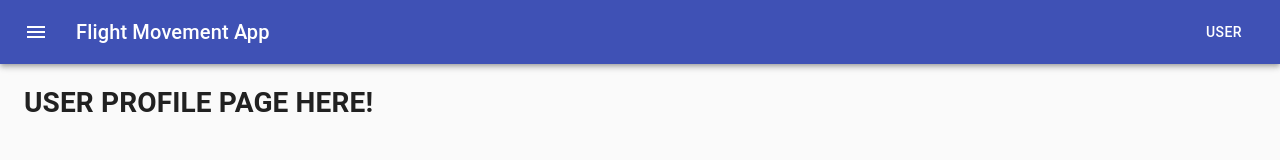
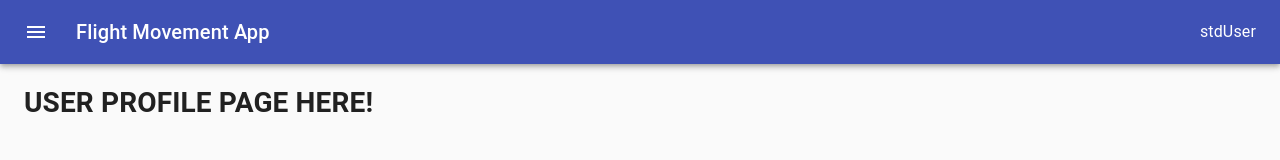
Before and after one commit to devchia254/flight-movement-app-v1, a React (Create React App) app: page /profile in a window 1280 px wide. Shown: the top 160 px of the page. Built offline with nearby package versions, Linux system fonts and the light colour scheme.

Commit message:
ToggleUser function created to test different user views

```diff
--- a/src/components/navbar/Navbar.js
+++ b/src/components/navbar/Navbar.js
@@ -5,7 +5,8 @@ import { withStyles } from "@material-ui/core/styles";
 import AppBar from "@material-ui/core/AppBar";
 import Toolbar from "@material-ui/core/Toolbar";
 import Typography from "@material-ui/core/Typography";
-import Button from "@material-ui/core/Button";
+import Link from "@material-ui/core/Link";
+// import Button from "@material-ui/core/Button";
 
 import DrawerButton from "./Drawer";
 import AuthService from "../../services/auth-service";
@@ -21,25 +22,30 @@ const navStyle = (theme) => ({
     flexGrow: 1,
   },
   link: {
-    color: theme.palette.common.white,
     textDecoration: "none",
   },
 });
+
+// Toggle between types of users here
+const ToggleUser = () => {
+  const user = AuthService.getStandardUser(); // Test Standard user
+  // const user = AuthService.getAdminUser(); // Test Admin user
+  // const user = null; // Test no user
+  return user;
+};
 
 class Navbar extends Component {
   constructor(props) {
     super(props);
     this.state = {
-      currentUser: undefined,
+      currentUser: ToggleUser(),
       showLogin: false,
       showSchedule: false,
     };
   }
 
   componentDidMount() {
-    // const user = AuthService.getStandardUser(); // Test Standard user
-    const user = AuthService.getAdminUser(); // Test Admin user
-    // const user = undefined; // Test no user
+    const user = ToggleUser();
 
     if (user) {
       this.setState({
@@ -59,8 +65,11 @@ class Navbar extends Component {
   ));
 
   render() {
-    const { showSchedule, showRegister, showLogin } = this.state;
+    const { showSchedule, showRegister, showLogin, currentUser } = this.state;
     const { classes } = this.props;
+
+    console.log(currentUser);
+
     return (
       <div className={classes.root}>
         <AppBar position="static">
@@ -73,13 +82,15 @@ class Navbar extends Component {
             <Typography variant="h6" className={classes.title}>
               {this.props.children}
             </Typography>
-            <Button
+            <Link
               color="inherit"
-              className={classes.test}
+              className={classes.link}
               component={this.ProfileLink}
+              underline="none"
+              variant="body1"
             >
-              User
-            </Button>
+              {!currentUser ? "username here" : currentUser.username}
+            </Link>
           </Toolbar>
         </AppBar>
       </div>
--- a/src/containers/UserProfilePage.js
+++ b/src/containers/UserProfilePage.js
@@ -14,7 +14,9 @@ const useStyles = (theme) => ({
 class UserProfilePage extends Component {
   constructor() {
     super();
-    this.state = {};
+    this.state = {
+      currentUser: undefined,
+    };
   }
 
   render() {
```
